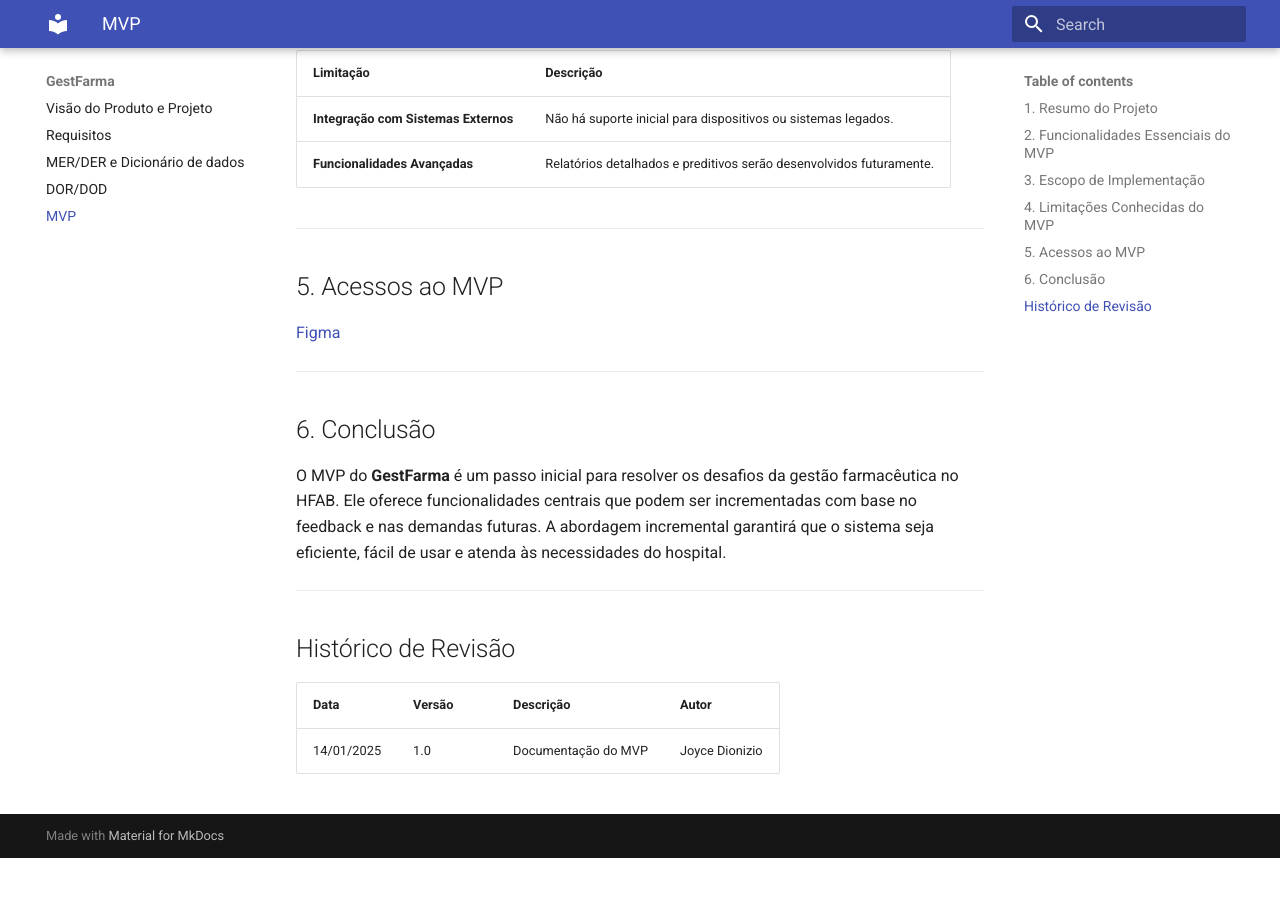
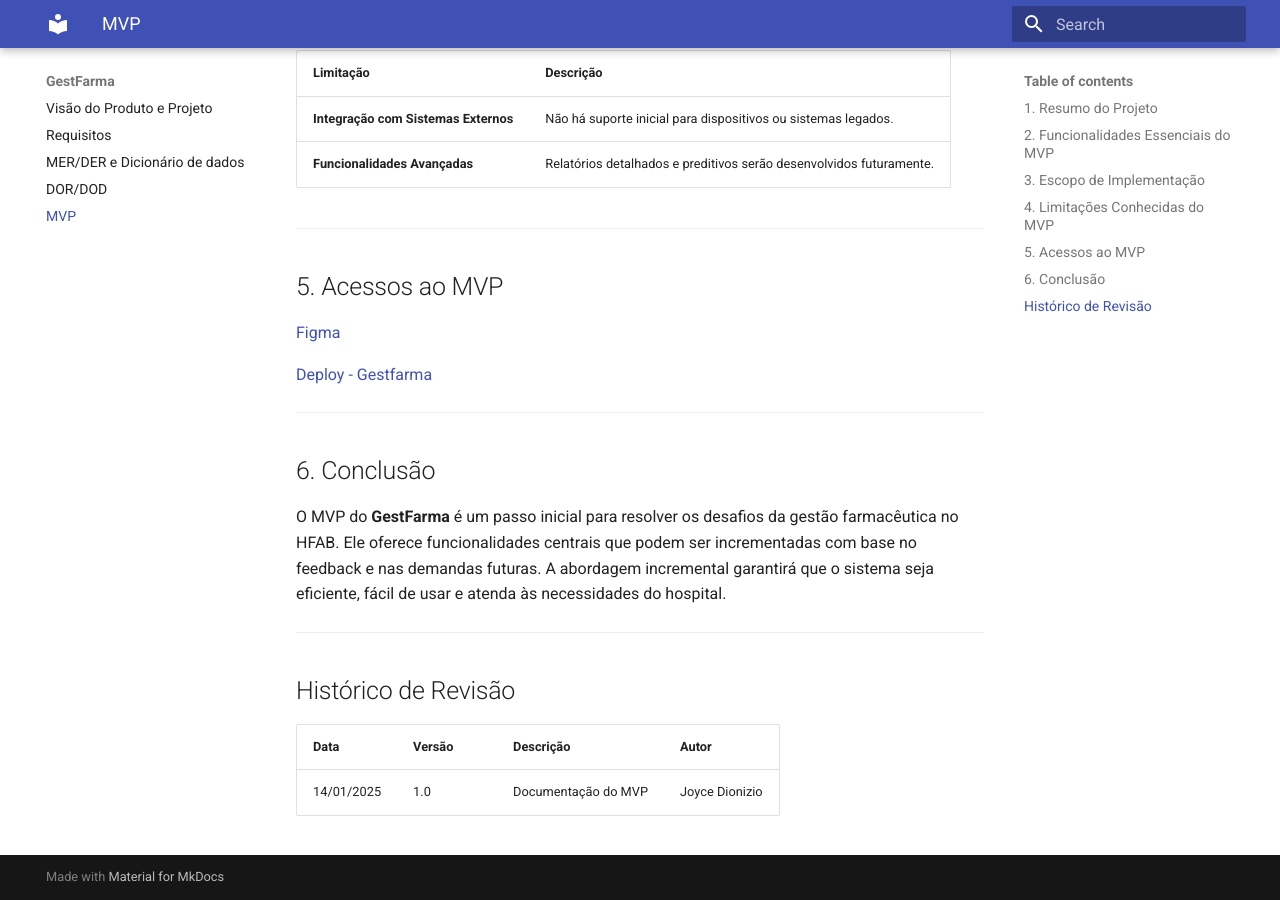
Before and after one commit to FGA-REQ/2024.2-Requisitores, an MkDocs documentation site: the page built from docs/visao-projeto-produto/mvp.md, in a window 1280 px wide and 900 px high, scrolled down 1434 px. Built offline with MkDocs 1.6.1 and Material for MkDocs 9.7.7, drawn with Linux system fonts in a browser that asks for light colours; before the commit the page ends 2292 px from its top, so only the background shows below that.

Commit message:
Update mvp.md

```diff
--- a/docs/visao-projeto-produto/mvp.md
+++ b/docs/visao-projeto-produto/mvp.md
@@ -46,6 +46,8 @@
 
 [Figma](https://www.figma.com/proto/RBAQHRsuxnxeZzGXXKtfiX/Requisitores?node-id=617-347&p=f&t=kk1mFfLwaZ0dad84-1&scaling=min-zoom&content-scaling=fixed&page-id=1669%3A162202 )
 
+[Deploy - Gestfarma](https://gestfarma-1bba0ecf6316.herokuapp.com/login)
+
 ---
 
 ## 6. Conclusão
```
